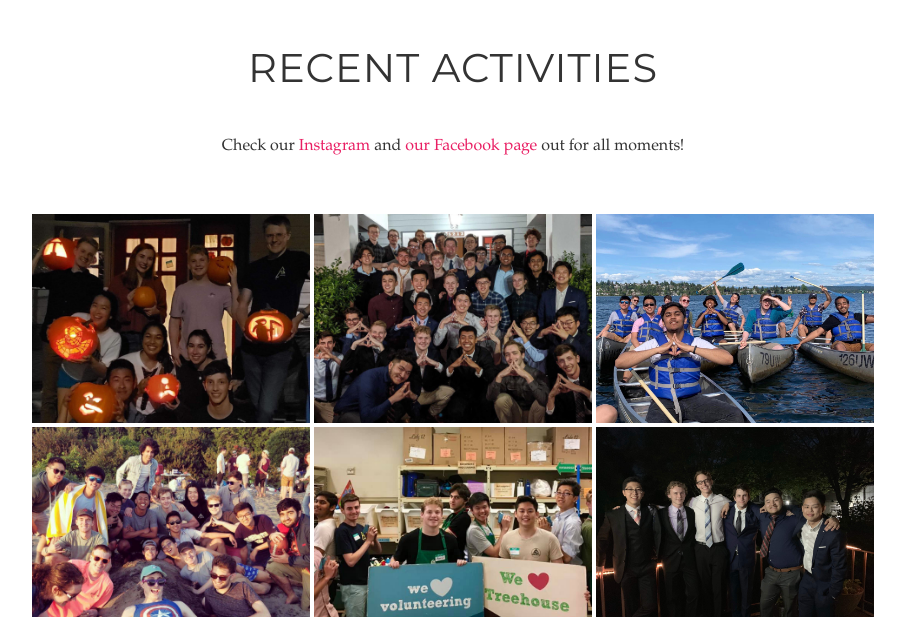
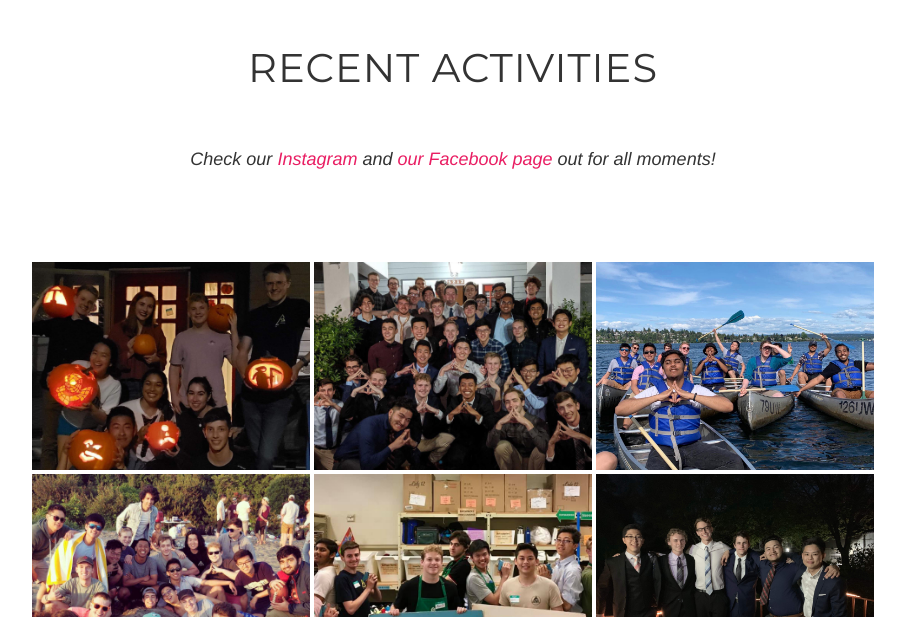
Before and after one commit to Triangle-Fraternity-UW/triangleuw.com, a website: page index.html in a window 1280 px wide. Shown: the part 2500-3117 px from the top of the page, without its empty margins (187-1092 px from the left). Drawn offline with nearby package versions, Linux system fonts and the light colour scheme; some packages are replaced by stand-ins of ours; a script that the page names is missing; a web font is replaced by a local one.

Commit message:
Updated index.html

```diff
--- a/index.html
+++ b/index.html
@@ -206,9 +206,9 @@
             </div>
             <div class="row text-center">
                 <div class="col-lg-8 col-lg-offset-2 section-subheading">
-                    <p>Check our <a href="https://www.instagram.com/uw_triangle/">Instagram</a> and
+                    <h3 class="section-subheading">Check our <a href="https://www.instagram.com/uw_triangle/">Instagram</a> and
                         <a href="https://www.facebook.com/washingtontriangle/">our Facebook page</a>
-                        out for all moments!</p>
+                        out for all moments!</h3>
                 </div>
             </div>
             <div class="tz-gallery text-center">
```
